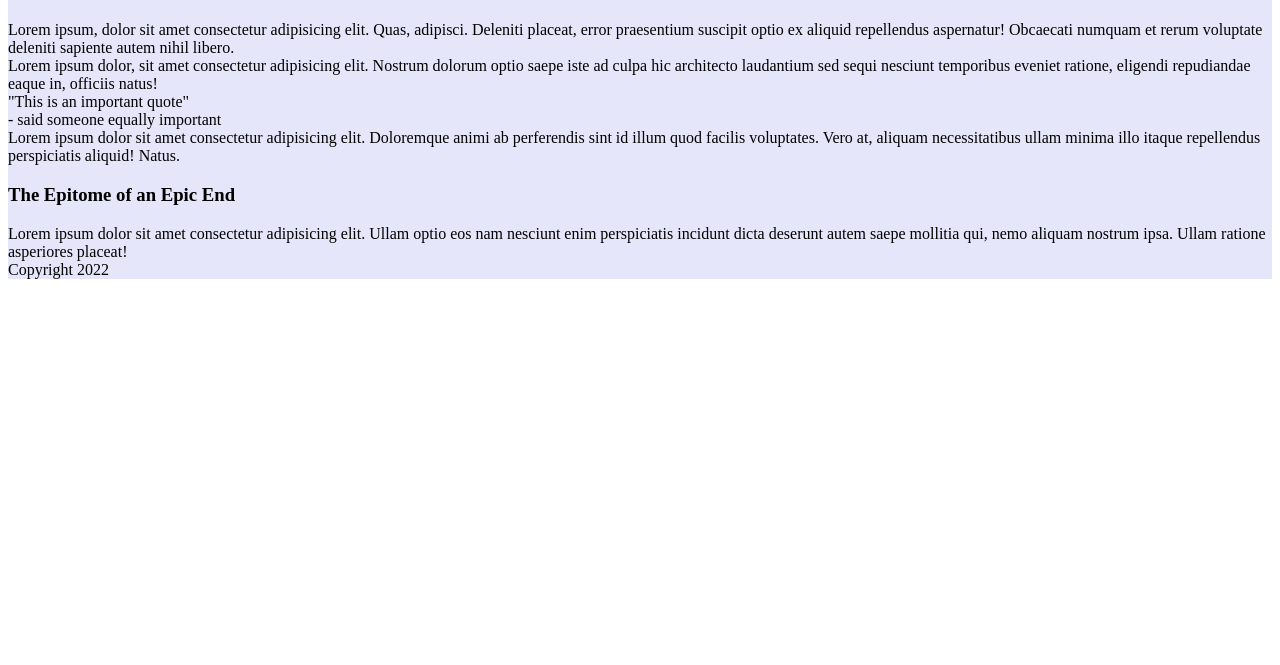
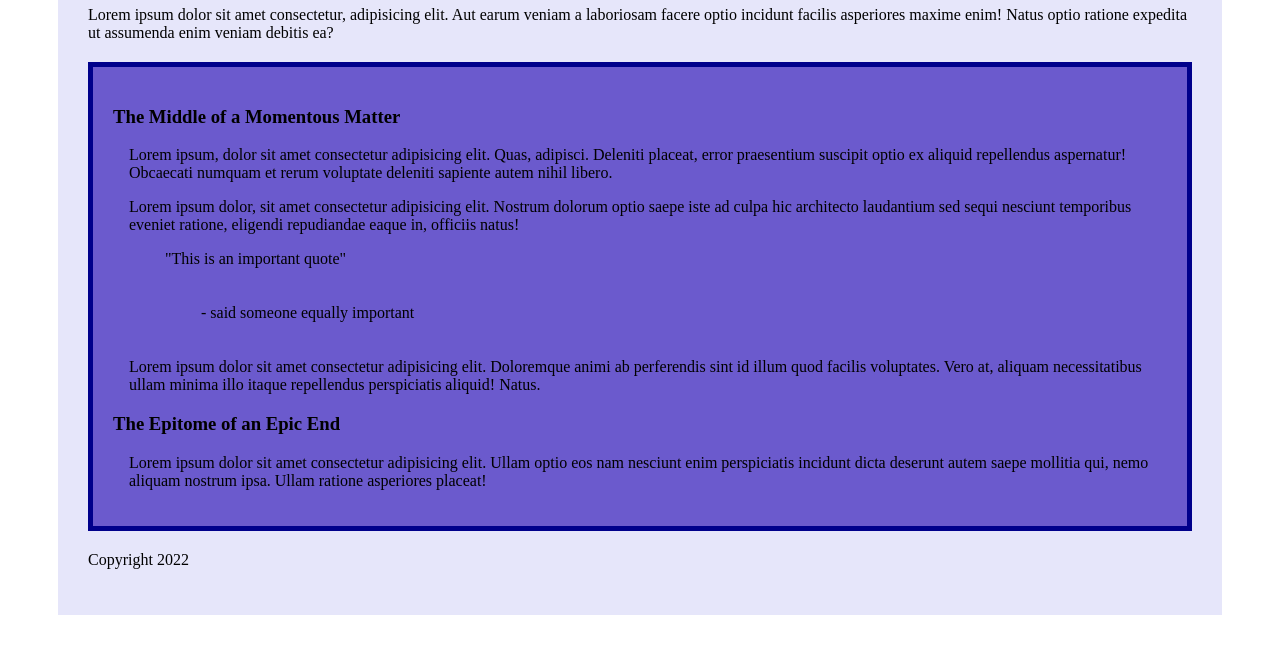
Before and after one commit to CamDubey/CamDubey.github.io, a plain HTML site: page boxModel/index.html in a window 1280 px wide. Shown: the part 154-819 px from the top of the page. Drawn offline with Linux system fonts and the light colour scheme.

Commit message:
added to css for boxModel
all css additions

```diff
--- a/boxModel/css/index.css
+++ b/boxModel/css/index.css
@@ -1,3 +1,28 @@
 #main {
     background-color: lavender;
+    padding: 30px;
+    margin: 50px;
 }
+
+#content {
+    background-color: #6b5acd;
+    border: 5px solid darkblue;
+    margin: 20px 0px;
+    padding: 20px;
+}
+
+div {
+    margin: 16px 0px;
+}
+
+#content > div {
+    margin: 16px;
+}
+
+.quote {
+    padding-left: 36px;
+}
+
+.quoteCitation {
+    margin: 36px;
+}
```
